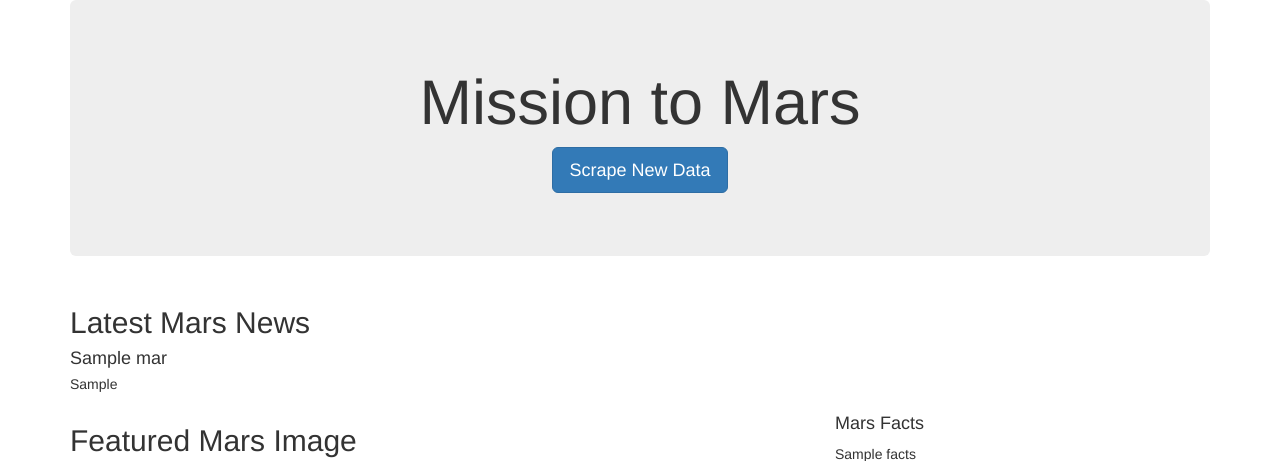
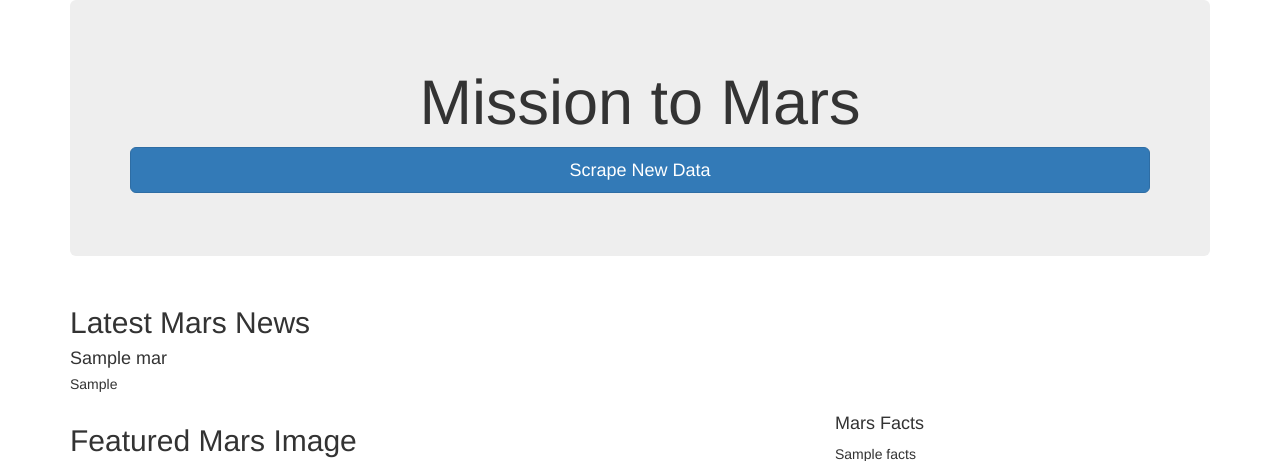
Before and after one commit to sunilam70/Web-Scraping, a Flask app: page / in a window 1280 px wide. Shown: the top 461 px of the page. Run offline with Flask 2, Linux system fonts and the light colour scheme; grey boxes marked "Sample" are stand-in pictures; a database or web service that is not in the repository returns one stand-in record (values such as "Sample title"); some libraries are stand-ins or nearby versions.

Commit message:
Add files via upload

```diff
--- a/templates/index.html
+++ b/templates/index.html
@@ -16,7 +16,7 @@
       <div class="jumbotron text-center">
         <h1>Mission to Mars</h1>
         <!-- Add a button to activate scraping script -->
-        <p><a class="btn btn-primary btn-lg" href="/scrape" role="button">Scrape New Data</a></p>
+        <p><a class="btn btn-primary btn-lg btn-block" href="/scrape" role="button">Scrape New Data</a></p>
       </div>
 
       <!-- Add section for Mars News -->
@@ -63,7 +63,7 @@
         {% for hemisphere in mars.hemisphere %}
         <div class="col-md-6">
           <div class="thumbnail">
-            <img src="{{hemisphere.img_url | default('static/images/error.png', true)}}" alt="...">
+            <img src="{{hemisphere.url | default('static/images/error.png', true)}}" alt="...">
             <div class="caption">
               <h3>{{hemisphere.title}}</h3>
             </div>
```
